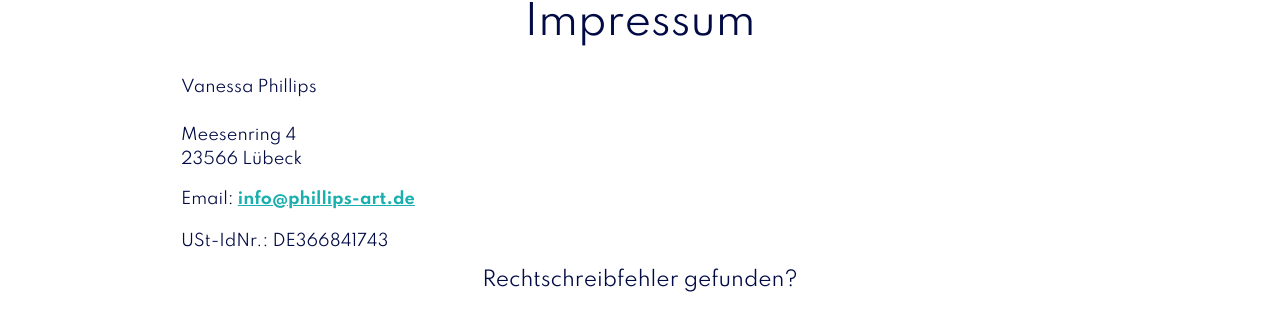
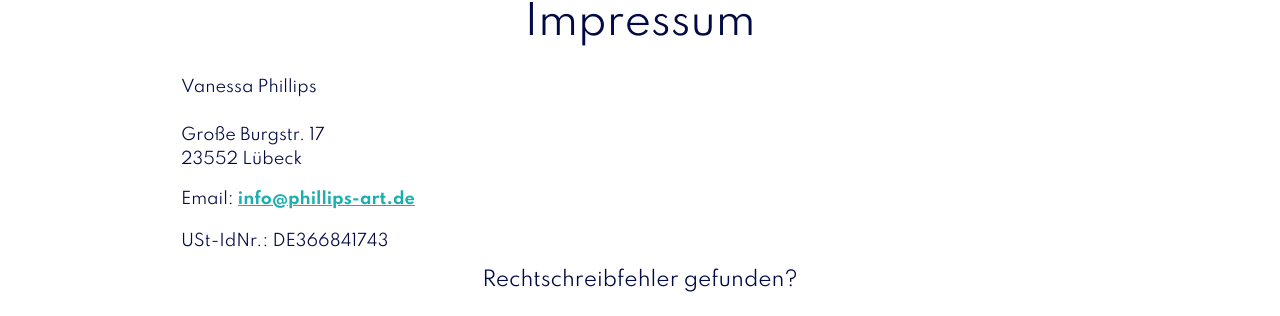
Before and after one commit to Schrank/nessi, a Jekyll site: the page built from impressum.md, in a window 1280 px wide. Shown: the part 229-545 px from the top of the page. Built offline with Jekyll 4.4.1, drawn with Linux system fonts in a browser that asks for light colours; comment, search, counter and statistics services are not loaded.

Commit message:
Adressänderung

```diff
--- a/impressum.md
+++ b/impressum.md
@@ -17,8 +17,8 @@ show_call_box: true
 Vanessa Phillips<br/>
   <br/>
 
-Meesenring 4<br/>
-23566 Lübeck<br/>
+Große Burgstr. 17<br/>
+23552 Lübeck<br/>
 </address>
 
 Email: <a href="mailto:info@phillips-art.de">info@phillips-art.de</a><br/>
```
